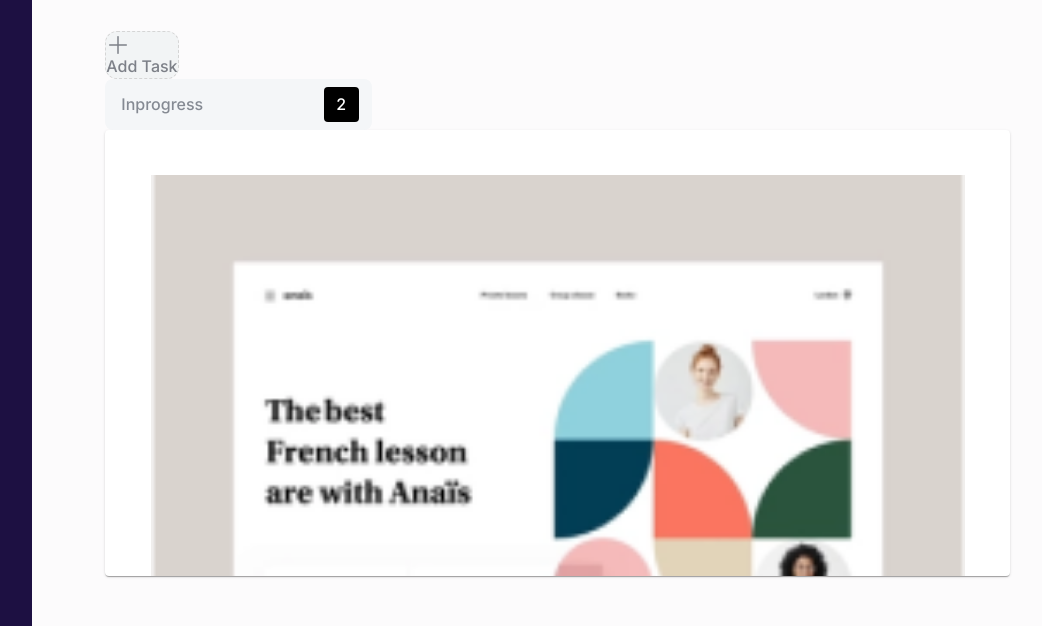
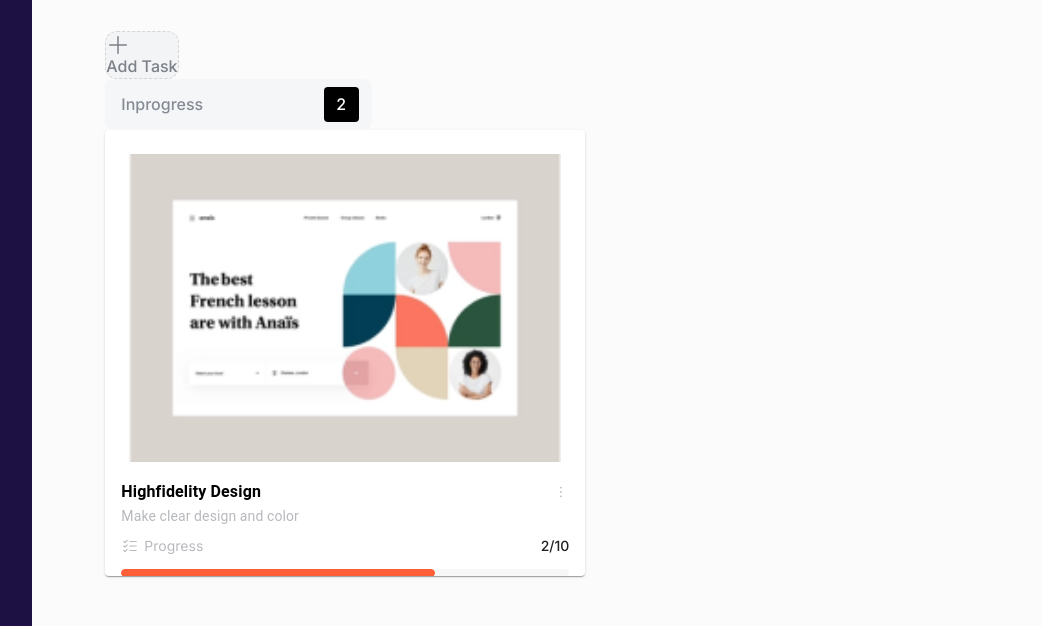
Before and after one commit to tunny17/Dashboard-Assessment, a React (Vite) app: page / in a window 1280 px wide. Shown: the part 1200-1826 px from the top of the page, without its empty margins (196-1238 px from the left). Built offline with nearby package versions, Linux system fonts and the light colour scheme.

Commit message:
maxwidth

```diff
--- a/src/components/ProgressCard.jsx
+++ b/src/components/ProgressCard.jsx
@@ -15,7 +15,7 @@ const ProgressCard = ({ progress }) => {
 
     return (
         <div>
-            <Card sx={{ minWidth: 266.67, maxHeight: 446, marginBottom: '6%' }}>
+            <Card sx={{ minWidth: 266.67, maxWidth: 480, maxHeight: 446, marginBottom: '6%' }}>
 
                 {/* the image in the card */}
                 <CardMedia component='img' height='194' sx={{ padding: '5% 5% 0 5%' }} image={image} />
```
